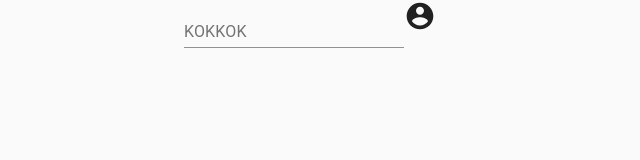
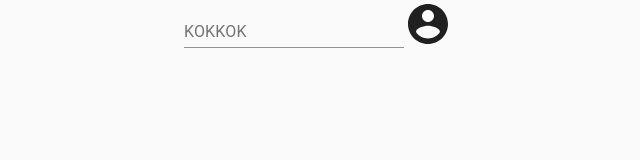
Before and after one commit to wony21/kokkok-web-app, a React (Create React App) app: page / in a window 1280 px wide. Shown: the top 160 px of the page, without its empty margins (0-640 px from the left). Built offline with nearby package versions, Linux system fonts and the light colour scheme.

Commit message:
아이콘 모양 크기 변경

```diff
--- a/src/controls/layout/kokkok.top.conrol.js
+++ b/src/controls/layout/kokkok.top.conrol.js
@@ -29,7 +29,7 @@ export default function TopControl() {
                     <TextField id="standard-search" label="KOKKOK" type="search" />
                 </Grid>
                 <Grid item>
-                    <AccountCircleIcon style={{fontSize:32, color:red}}></AccountCircleIcon>
+                    <AccountCircleIcon style={{fontSize:48, color:red}}></AccountCircleIcon>
                 </Grid>
             </Grid>
         </Box>
```
